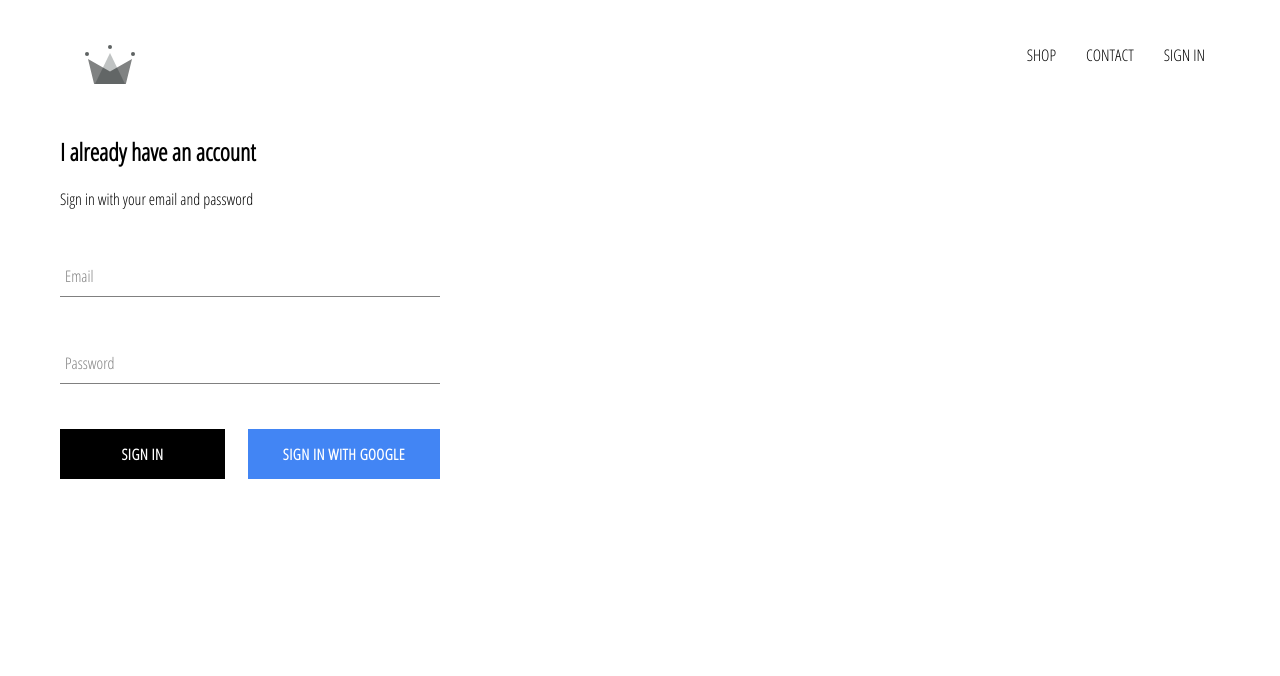
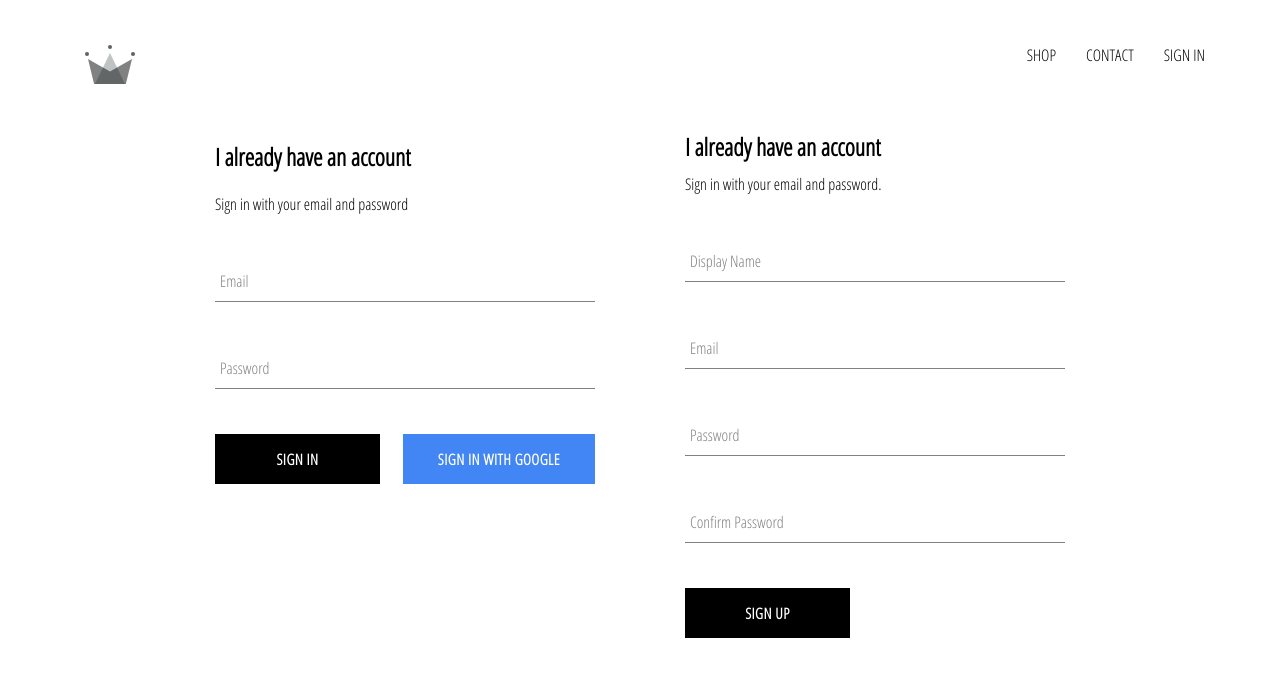
Before and after one commit to laxmi289/crown-clothing, a React (Create React App) app: page /signin in a window 1280 px wide. Shown: the top 676 px of the page. Built offline with nearby package versions, Linux system fonts and the light colour scheme; no server answers; a web font is replaced by a local one.

Commit message:
implemented firebase utils, included ability to store authenticated users into our firestore database

```diff
--- a/src/App.js
+++ b/src/App.js
@@ -1,6 +1,6 @@
 import React from 'react';
 import { Route, Switch } from 'react-router-dom';
-import { auth } from './firebase/firebase.utils';
+import { auth, createUserProfileDocument } from './firebase/firebase.utils';
 
 import './App.css';
 
@@ -21,11 +21,21 @@
 unsubscribeFromAuth = null;
 
 componentDidMount() {
-  this.unsubscribeFromAuth = auth.onAuthStateChanged(user => {
-    this.setState({currentUser: user});
+  this.unsubscribeFromAuth = auth.onAuthStateChanged(async userAuth => {
+    if(userAuth) {
+      const userRef = await createUserProfileDocument(userAuth);
 
-    console.log(user);
-  })
+      userRef.onSnapshot(snapShot => {
+        this.setState({
+          currentUser: {
+            id: snapShot.id,
+            ...snapShot.data()
+          }
+        });
+      });
+    }
+    this.setState({currentUser: userAuth});
+  });
 }
 
 componentWillUnmount() {
--- /dev/null
+++ b/src/components/sign-up/sign-up.component.jsx
@@ -0,0 +1,95 @@
+import React from 'react';
+
+import FormInput from '../form-input/form-input.component';
+
+import { auth, createUserProfileDocument } from '../../firebase/firebase.utils';
+
+import './sign-up.styles.scss';
+import CustomButton from '../custom-button/custom-button.component';
+
+class SignUp extends React.Component {
+  state = { displayName: '', email: '', password: '', confirmPassword: '' };
+
+  handleChange = event => {
+    const { name, value } = event.target;
+
+    this.setState({ [name]: value });
+  };
+
+  handleSubmit = async event => {
+    event.preventDefault();
+
+    const { displayName, email, password, confirmPassword } = this.state;
+
+    if (password !== confirmPassword) {
+      alert("passwords don't match");
+      return;
+    }
+
+    try {
+      const { user } = await auth.createUserWithEmailAndPassword(
+        email,
+        password
+      );
+
+      createUserProfileDocument(user, { displayName });
+    } catch (error) {
+      console.error(error);
+    }
+
+    this.setState({
+      displayName: '',
+      email: '',
+      password: '',
+      confirmPassword: ''
+    });
+  };
+
+  render() {
+    const { displayName, email, password, confirmPassword } = this.state;
+
+    return (
+      <div className='sign-up'>
+        <h2 className='title'>I already have an account</h2>
+        <span className='subtext'>Sign in with your email and password.</span>
+        <form className='sign-up-form' onSubmit={this.handleSubmit}>
+          <FormInput
+            type='text'
+            name='displayName'
+            value={displayName}
+            onChange={this.handleChange}
+            label='Display Name'
+            required
+          />
+          <FormInput
+            type='email'
+            name='email'
+            value={email}
+            onChange={this.handleChange}
+            label='Email'
+            required
+          />
+          <FormInput
+            type='password'
+            name='password'
+            value={password}
+            onChange={this.handleChange}
+            label='Password'
+            required
+          />
+          <FormInput
+            type='password'
+            name='confirmPassword'
+            value={confirmPassword}
+            onChange={this.handleChange}
+            label='Confirm Password'
+            required
+          />
+          <CustomButton type='submit'>Sign Up</CustomButton>
+        </form>
+      </div>
+    );
+  }
+}
+
+export default SignUp;
--- /dev/null
+++ b/src/components/sign-up/sign-up.styles.scss
@@ -0,0 +1,9 @@
+.sign-up {
+    display: flex;
+    flex-direction: column;
+    width: 380px;
+
+    .title {
+        margin: 10px 0;
+    }
+}
--- a/src/firebase/firebase.utils.js
+++ b/src/firebase/firebase.utils.js
@@ -13,6 +13,31 @@
     measurementId: "G-LE9V6V2J24"
 };
 
+export const createUserProfileDocument = async (userAuth, additionalData) => {
+    const userRef = firestore.doc(`users/${userAuth.uid}`);
+
+    const snapShot = await userRef.get();
+
+    if(!snapShot.exists) {
+        const { displayName, email} = userAuth;
+        const createdAt = new Date();
+
+        try {
+            await userRef.set({
+                    displayName,
+                    email,
+                    createdAt,
+                    ...additionalData
+        })
+        }
+        catch (error) {
+            console.log("error creating user :", error);
+        }
+    }
+
+    return userRef;
+}
+
 firebase.initializeApp(config);
 
 export const auth = firebase.auth();
--- a/src/pages/sign-in-and-sign-up/sign-in-and-sign-up.component.jsx
+++ b/src/pages/sign-in-and-sign-up/sign-in-and-sign-up.component.jsx
@@ -1,12 +1,14 @@
 import React from "react";
 
 import SignIn from "../../components/sign-in/sign-in.component";
+import SignUp from "../../components/sign-up/sign-up.component";
 
 import './sign-in-and-sign-up.styles.scss';
 
 const SignInAndSignUpPage = () => (
     <div className="sign-in-and-sign-up">
         <SignIn />
+        <SignUp />
     </div>
 )
 
--- a/src/pages/sign-in-and-sign-up/sign-in-and-sign-up.styles.scss
+++ b/src/pages/sign-in-and-sign-up/sign-in-and-sign-up.styles.scss
@@ -0,0 +1,6 @@
+.sign-in-and-sign-up {
+    width: 850px;
+    display: flex;
+    justify-content: space-between;
+    margin: 30px auto;
+}
```
